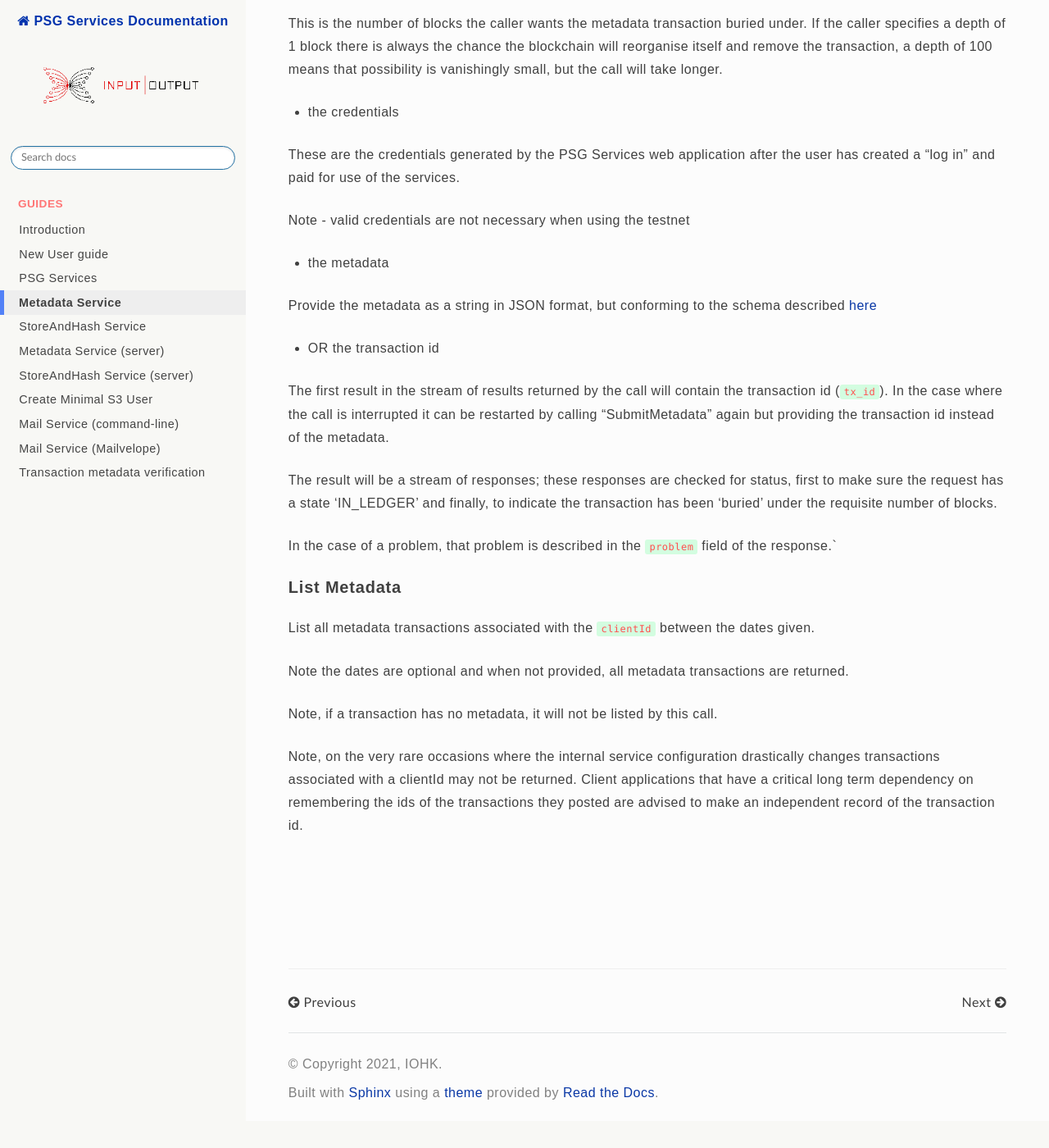
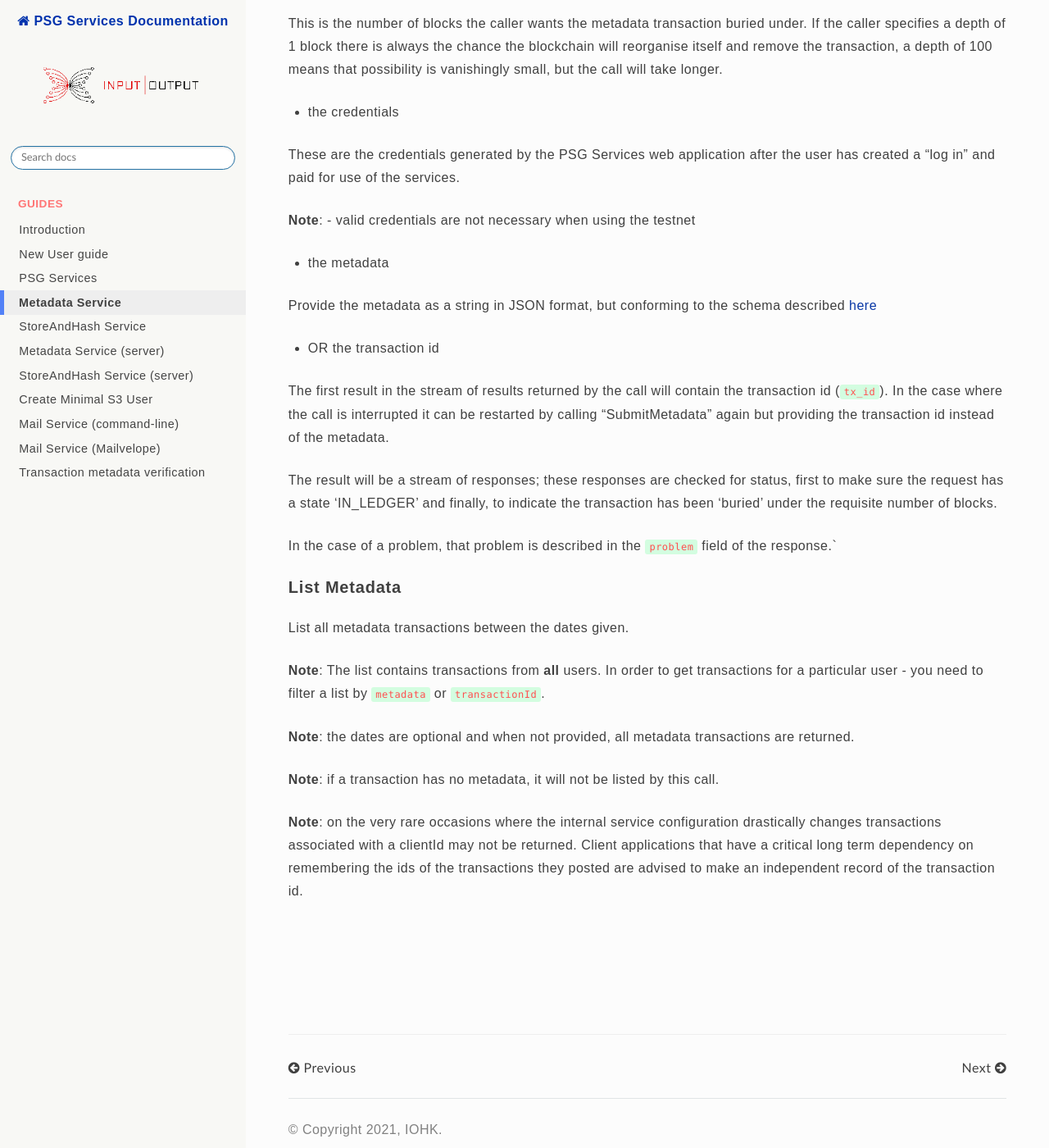
Before and after one commit to input-output-hk/PSG, a Sphinx documentation site: the page built from docs/source/guides/metadata_service_guide.md, in a window 1280 px wide and 1400 px high, scrolled down 1094 px. Shown: the whole window at 82% size. Built offline with Sphinx 7.4.7 and the Read the Docs theme 2.0.0, drawn with Linux system fonts in a browser that asks for light colours; some web fonts are replaced; before the commit the page ends 2461 px from its top, so only the background shows below that.

Commit message:
PSGS-273 Update ListMetadata docs

```diff
--- a/docs/source/guides/metadata_service_guide.md
+++ b/docs/source/guides/metadata_service_guide.md
@@ -51,7 +51,7 @@
 
 These are the credentials generated by the PSG Services web application after the user has created a "log in" and paid for use of the services.
 
-Note - valid credentials are not necessary when using the testnet
+**Note**: - valid credentials are not necessary when using the testnet
   - the metadata
 
 Provide the metadata as a string in JSON format, but conforming to the schema described
@@ -70,11 +70,13 @@
 
 #### List Metadata
 
-List all metadata transactions associated with the `clientId` between the dates given.
+List all metadata transactions between the dates given.
 
-Note the dates are optional and when not provided, all metadata transactions are returned.
+**Note**: The list contains transactions from **all** users. In order to get transactions for a particular user - you need to filter a list by `metadata` or `transactionId`.
 
-Note, if a transaction has no metadata, it will not be listed by this call.
+**Note**: the dates are optional and when not provided, all metadata transactions are returned.
 
-Note, on the very rare occasions where the internal service configuration drastically changes transactions associated with a clientId may not be returned.
+**Note**: if a transaction has no metadata, it will not be listed by this call.
+
+**Note**: on the very rare occasions where the internal service configuration drastically changes transactions associated with a clientId may not be returned.
 Client applications that have a critical long term dependency on remembering the ids of the transactions they posted are advised to make an independent record of the transaction id.
```
